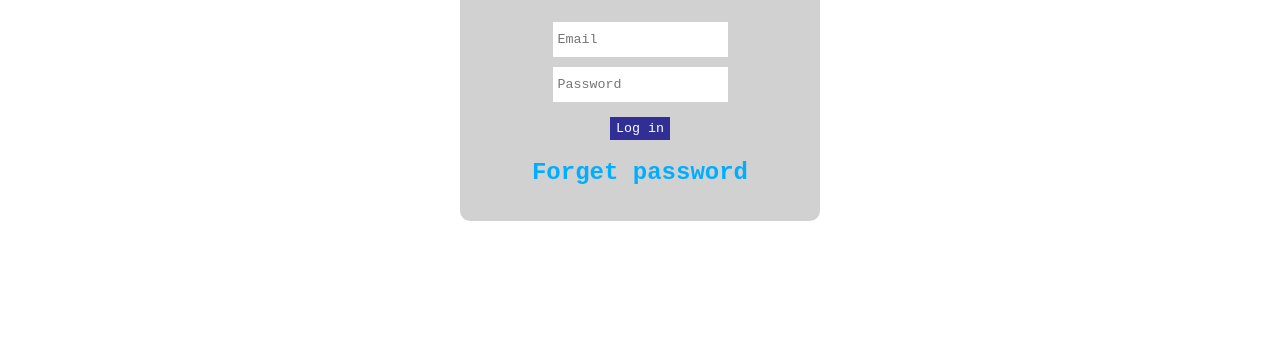
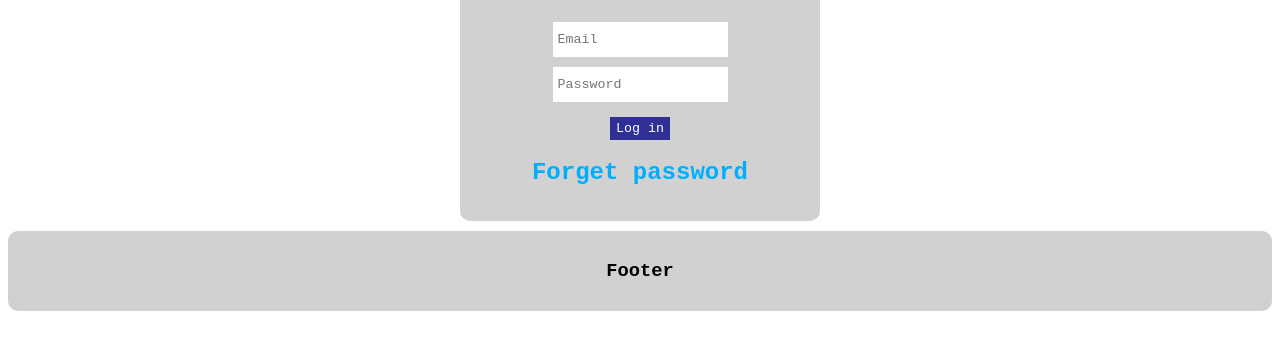
Before and after one commit to kadikko/WAD_Homework1, a plain HTML site: page login.html in a window 1280 px wide. Shown: the part 271-620 px from the top of the page. Drawn offline with Linux system fonts and the light colour scheme.

Commit message:
add footer

```diff
--- a/login.html
+++ b/login.html
@@ -32,5 +32,10 @@
       </form>
       <h2>Forget password</h2>
     </div>
+
+    <footer class="footer">
+        <h3>Footer</h3>
+    </footer>
+
   </body>
 </html>
--- a/style.css
+++ b/style.css
@@ -7,6 +7,7 @@
     background-color: rgb(209, 209, 209);
     border-radius: 10px;
     margin-top: 10px;
+    margin-bottom: 10px;
 }
 
 h1 {
```
